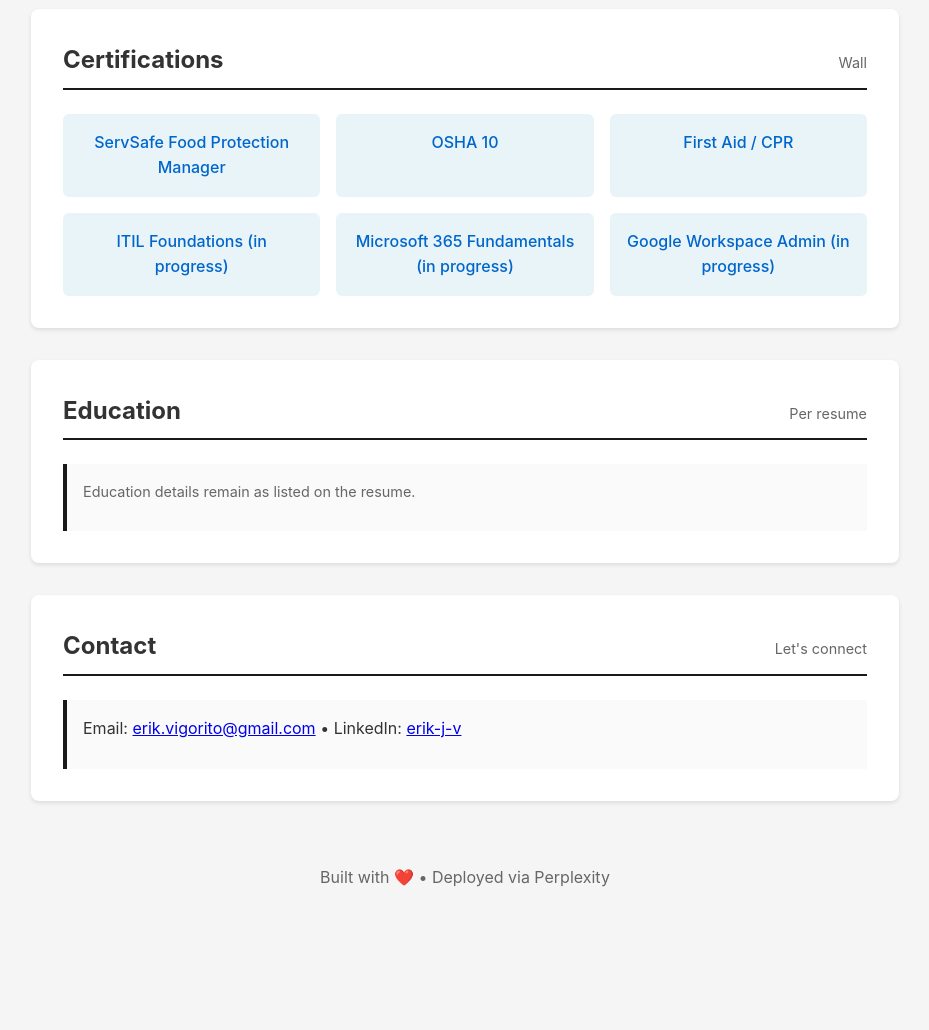
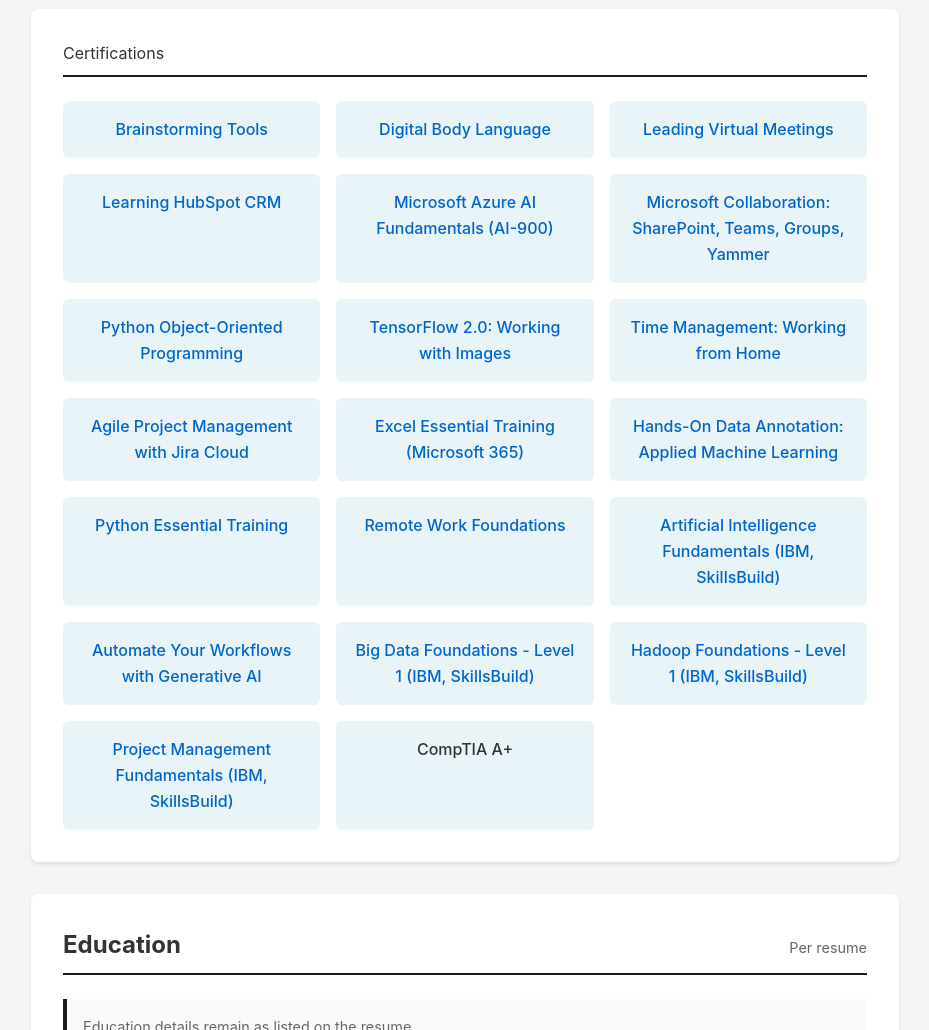
Before and after one commit to equicktruth-ctrl/portfolio-website, a plain HTML site: page public/index.html in a window 1280 px wide. Shown: the part 1480-2510 px from the top of the page, without its empty margins (175-1104 px from the left). Before the commit the page ends 2435 px from the top, so only its background shows below. Drawn offline with Linux system fonts and the light colour scheme.

Commit message:
Update certifications section with new links

```diff
--- a/public/index.html
+++ b/public/index.html
@@ -86,15 +86,30 @@
       </div>
     </section>
     <section id="certs">
-      <div class="section-title"><h2>Certifications</h2><span class="muted">Wall</span></div>
-      <div class="certs">
-        <div class="cert"><a href="https://www.servsafe.com/" target="_blank" rel="noopener">ServSafe Food Protection Manager</a></div>
-        <div class="cert"><a href="https://www.osha.gov/training" target="_blank" rel="noopener">OSHA 10</a></div>
-        <div class="cert"><a href="https://www.redcross.org/take-a-class" target="_blank" rel="noopener">First Aid / CPR</a></div>
-        <div class="cert"><a href="https://www.axelos.com/certifications/itil-service-management/itil-4-foundation" target="_blank" rel="noopener">ITIL Foundations (in progress)</a></div>
-        <div class="cert"><a href="https://learn.microsoft.com/en-us/certifications/microsoft-365-fundamentals/" target="_blank" rel="noopener">Microsoft 365 Fundamentals (in progress)</a></div>
-        <div class="cert"><a href="https://support.google.com/a/answer/1047213" target="_blank" rel="noopener">Google Workspace Admin (in progress)</a></div>
-      </div>
+      <div class="certs section-title">Certifications</div>
+<div class="certs">
+  <div class="cert"><a href="https://www.linkedin.com/learning/certificates/68d30d09573da69d8c33ba333507e99b47735392ec2ac53e53d98c783ccd333c" target="_blank">Brainstorming Tools</a></div>
+  <div class="cert"><a href="https://www.linkedin.com/learning/certificates/70b3bda08efb2fd256e090ca45c0f3039a8d6ea417bfdd900cb9a2f24c56f23f" target="_blank">Digital Body Language</a></div>
+  <div class="cert"><a href="https://www.linkedin.com/learning/certificates/f26db445320f675a5d466ed9eeee43409e2f2bd16222de9c5eba97776239b004" target="_blank">Leading Virtual Meetings</a></div>
+  <div class="cert"><a href="https://www.linkedin.com/learning/certificates/a17d4eeb6a1441a16eaca72e6e6571f9e249d3011ce427e37abdf03add7a18f5" target="_blank">Learning HubSpot CRM</a></div>
+  <div class="cert"><a href="https://www.linkedin.com/learning/certificates/728fc339d6fe44a81c4f9870a0f470c2f48deaaf0a71097a35f47444fb3f3a27" target="_blank">Microsoft Azure AI Fundamentals (AI-900)</a></div>
+  <div class="cert"><a href="https://www.linkedin.com/learning/certificates/fbba230180f471bbf124cdc38c3fee9392d40250293c9350a7a8c30ff9d79b42" target="_blank">Microsoft Collaboration: SharePoint, Teams, Groups, Yammer</a></div>
+  <div class="cert"><a href="https://www.linkedin.com/learning/certificates/a96b2e29ca2a1c87bcae751ae07f94b13ebab61e449b8bf1739e9e194f68f0f4" target="_blank">Python Object-Oriented Programming</a></div>
+  <div class="cert"><a href="https://www.linkedin.com/learning/certificates/b39b315e0fd2a7e9d042719edd6a8d99eb612c08c9c9bb64c0fcc1efdf3f96e8" target="_blank">TensorFlow 2.0: Working with Images</a></div>
+  <div class="cert"><a href="https://www.linkedin.com/learning/certificates/b2c8099fc51b3e0d033e93a51191e7a3eee58a0b8d70048040bfafee5cada92c" target="_blank">Time Management: Working from Home</a></div>
+  <div class="cert"><a href="https://www.linkedin.com/learning/certificates/c6bf914df83dcb4f3d9cb7d0d6452a1f7c89ae7a2e11a1165bb52df30796e182" target="_blank">Agile Project Management with Jira Cloud</a></div>
+  <div class="cert"><a href="https://www.linkedin.com/learning/certificates/e6681ec759855ffafb5dde331da5f143344561aa4268870f19746fb0c6b5723d?trk=share_certificate" target="_blank">Excel Essential Training (Microsoft 365)</a></div>
+  <div class="cert"><a href="https://lnkd.in/gMxc2fRd" target="_blank">Hands-On Data Annotation: Applied Machine Learning</a></div>
+  <div class="cert"><a href="https://www.linkedin.com/learning/certificates/4fa6bba14d9dd90898422e211415c66fca83c4bf27371bb840e8bc7912a5a417" target="_blank">Python Essential Training</a></div>
+  <div class="cert"><a href="https://www.linkedin.com/learning/certificates/f9cbd97d638204f6c19ee1ba12216d066c5359b09e5f9819ded8c1e2fc28d965?trk=share_certificate" target="_blank">Remote Work Foundations</a></div>
+  <div class="cert"><a href="https://www.credly.com/users/erik-vigorito" target="_blank">Artificial Intelligence Fundamentals (IBM, SkillsBuild)</a></div>
+  <div class="cert"><a href="https://www.linkedin.com/learning/certificates/7868e118e4469653d9b8b9a38b54bd0e1cb38b747b816a720a17e5b2fcf49a67" target="_blank">Automate Your Workflows with Generative AI</a></div>
+  <div class="cert"><a href="https://www.credly.com/badges/1b444ca8-8c58-4780-8c7f-7dd090ab32c8/linked_in_profile" target="_blank">Big Data Foundations - Level 1 (IBM, SkillsBuild)</a></div>
+  <div class="cert"><a href="https://www.credly.com/badges/4fc6e539-8845-40e4-b7b2-8b3e53e9bd5a/linked_in_profile" target="_blank">Hadoop Foundations - Level 1 (IBM, SkillsBuild)</a></div>
+  <div class="cert"><a href="https://www.credly.com/badges/574eb7f8-f2fc-4648-a606-1d1a4d1f1747/linked_in_profile" target="_blank">Project Management Fundamentals (IBM, SkillsBuild)</a></div>
+  <div class="cert">CompTIA A+</div>
+</div>
+
     </section>
     <section id="education">
       <div class="section-title"><h2>Education</h2><span class="muted">Per resume</span></div>
```
